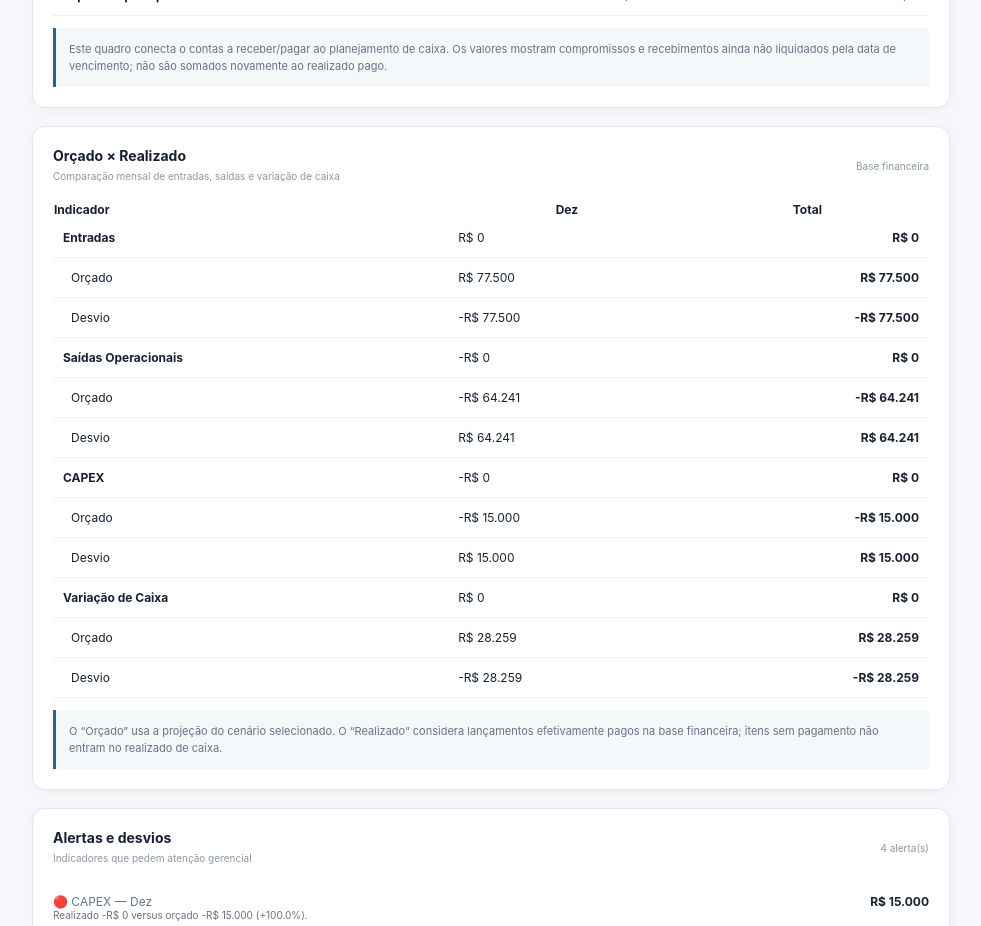
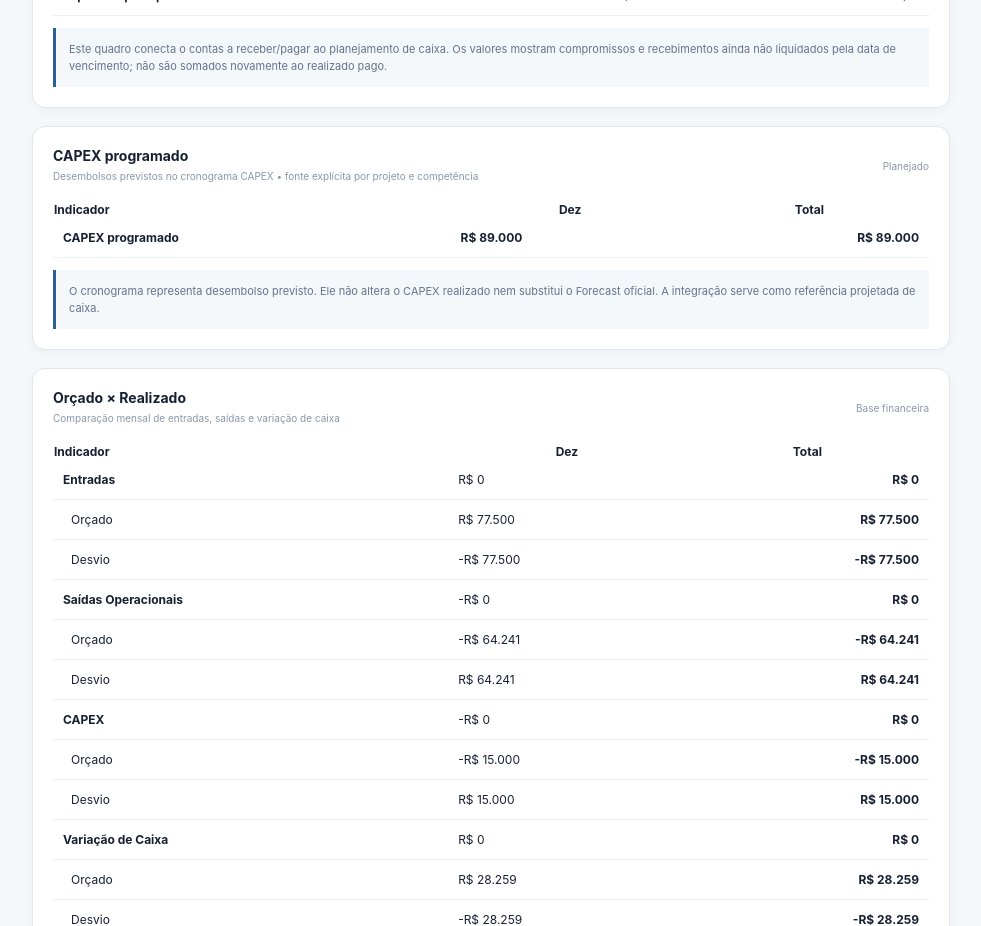
Before and after one commit to cardoso4009-byte/bp-financeiro-bi, a Next.js app: page /fluxo-caixa in a window 1280 px wide. Shown: the part 1060-1986 px from the top of the page, without its empty margins (292-1273 px from the left). Built offline with nearby package versions, Linux system fonts and the light colour scheme.

Commit message:
feat: integra cronograma capex ao fluxo de caixa

```diff
--- a/app/fluxo-caixa/page.tsx
+++ b/app/fluxo-caixa/page.tsx
@@ -7,6 +7,7 @@ import { readFinancialSource } from '@/lib/financial-source'
 import { openReceivablesPayables } from '@/lib/contas-receber-pagar'
 import ReportPeriodFilter, { type ReportPeriod } from '@/components/report-period-filter'
 import { DEFAULT_REPORT_PERIOD, REPORT_MONTHS, competence } from '@/lib/report-period'
+import { readCapexSchedule, type CapexScheduleEntry } from '@/lib/capex-schedule'
 
 const brl = (n: number) => n.toLocaleString('pt-BR', { style: 'currency', currency: 'BRL', maximumFractionDigits: 0 })
 type Kind = 'inflows' | 'operatingOutflows' | 'capex' | 'financing'
@@ -22,8 +23,9 @@ export default function FluxoCaixa() {
   const [period, setPeriod] = useState<ReportPeriod>({ ...DEFAULT_REPORT_PERIOD, month: 12 })
   const [expanded, setExpanded] = useState<Set<string>>(new Set())
   const [entries, setEntries] = useState<FinancialEntry[]>(initialEntries)
+  const [capexSchedule, setCapexSchedule] = useState<CapexScheduleEntry[]>([])
 
-  useEffect(() => setEntries(readFinancialSource().entries), [])
+  useEffect(() => { setEntries(readFinancialSource().entries); setCapexSchedule(readCapexSchedule()) }, [])
 
   const all = useMemo(() => buildCashForecast(scenario), [scenario])
   const start = period.view === 'acumulado' ? 0 : period.month - 1
@@ -64,6 +66,7 @@ export default function FluxoCaixa() {
       <CashLine label="Caixa Final" values={rows.map(r => r.closing)} bold totalMode="position" />
     </tbody></table></div></section>
     <section className="panel wide"><div className="panel-title"><div><h2>Vencimentos em aberto</h2><span>Recebimentos e obrigações por mês • origem: títulos ainda não liquidados</span></div><span>{selectedDue.reduce((s, x) => s + x.count, 0)} título(s) no período</span></div><div className="table-wrap"><table><thead><tr><th style={{ textAlign: 'left' }}>Indicador</th>{selectedDue.map(x => <th key={x.month}>{x.month}</th>)}<th>Total</th></tr></thead><tbody><OpenCashLine label="Recebimentos em aberto" values={selectedDue.map(x => x.receber)} /><OpenCashLine label="Obrigações em aberto" values={selectedDue.map(x => -x.pagar)} /><OpenCashLine label="Impacto líquido potencial" values={selectedDue.map(x => x.receber - x.pagar)} bold /></tbody></table></div><div className="note" style={{ marginTop: 12 }}>Este quadro conecta o contas a receber/pagar ao planejamento de caixa. Os valores mostram compromissos e recebimentos ainda não liquidados pela data de vencimento; não são somados novamente ao realizado pago.</div></section>
+    <section className="panel wide"><div className="panel-title"><div><h2>CAPEX programado</h2><span>Desembolsos previstos no cronograma CAPEX • fonte explícita por projeto e competência</span></div><span>Planejado</span></div><div className="table-wrap"><table><thead><tr><th style={{ textAlign: 'left' }}>Indicador</th>{rows.map(r => <th key={r.month}>{r.month}</th>)}<th>Total</th></tr></thead><tbody><CashLine label="CAPEX programado" values={rows.map(r => capexSchedule.filter(e => e.competence === competence(period.year, REPORT_MONTHS.indexOf(r.month) + 1)).reduce((s,e) => s + e.plannedAmount, 0))} bold /></tbody></table></div><div className="note" style={{ marginTop: 12 }}>O cronograma representa desembolso previsto. Ele não altera o CAPEX realizado nem substitui o Forecast oficial. A integração serve como referência projetada de caixa.</div></section>
     <section className="panel wide"><div className="panel-title"><div><h2>Orçado × Realizado</h2><span>Comparação mensal de entradas, saídas e variação de caixa</span></div><span>Base financeira</span></div><div className="table-wrap"><table><thead><tr><th style={{ textAlign: 'left' }}>Indicador</th>{rows.map(r => <th key={r.month}>{r.month}</th>)}<th>Total</th></tr></thead><tbody><BudgetCashLine label="Entradas" budget={rows.map(r => r.inflows)} actual={rows.map((_, i) => actual[start + i].inflows)} /><BudgetCashLine label="Saídas Operacionais" budget={rows.map(r => -r.operatingOutflows)} actual={rows.map((_, i) => -actual[start + i].operatingOutflows)} /><BudgetCashLine label="CAPEX" budget={rows.map(r => -r.capex)} actual={rows.map((_, i) => -actual[start + i].capex)} /><BudgetCashLine label="Variação de Caixa" budget={rows.map(r => r.net)} actual={rows.map((_, i) => actual[start + i].net)} /></tbody></table></div><div className="note" style={{ marginTop: 12 }}>O “Orçado” usa a projeção do cenário selecionado. O “Realizado” considera lançamentos efetivamente pagos na base financeira; itens sem pagamento não entram no realizado de caixa.</div></section>
     <section className="panel wide"><div className="panel-title"><div><h2>Alertas e desvios</h2><span>Indicadores que pedem atenção gerencial</span></div><span>{alerts.length} alerta(s)</span></div>{alerts.length === 0 ? <div className="note">Nenhum desvio relevante identificado no período selecionado.</div> : <div className="rows">{alerts.map((a, i) => <div className="row" key={i}><span><b>{a.level}</b> {a.title}<small style={{ display: 'block', color: '#667085' }}>{a.detail}</small></span><b>{a.variation}</b></div>)}</div>}</section>
     <section className="panel"><div className="panel-title"><div><h2>Capital de Giro</h2><span>Indicadores que explicam a pressão sobre o caixa</span></div><span>{scenario[0].toUpperCase() + scenario.slice(1)}</span></div><div className="cards"><Metric title="PMR" value={`${wc.pmr} dias`} help="Prazo médio de recebimento" /><Metric title="PME" value={`${wc.pme} dias`} help="Prazo médio de estoque" /><Metric title="PMP" value={`${wc.pmp} dias`} help="Prazo médio de pagamento" /><Metric title="Ciclo Financeiro" value={`${wc.cicloFinanceiro} dias`} help="PMR + PME − PMP" /><Metric title="Necessidade de Capital de Giro" value={brl(wc.necessidadeCapitalGiro)} help="Recebíveis + estoque − fornecedores" /></div><div className="note" style={{ marginTop: 12 }}>Leitura: quanto maior o ciclo financeiro, mais recursos ficam presos na operação. A NCG mostra o capital necessário para sustentar esse ciclo.</div></section>
```
